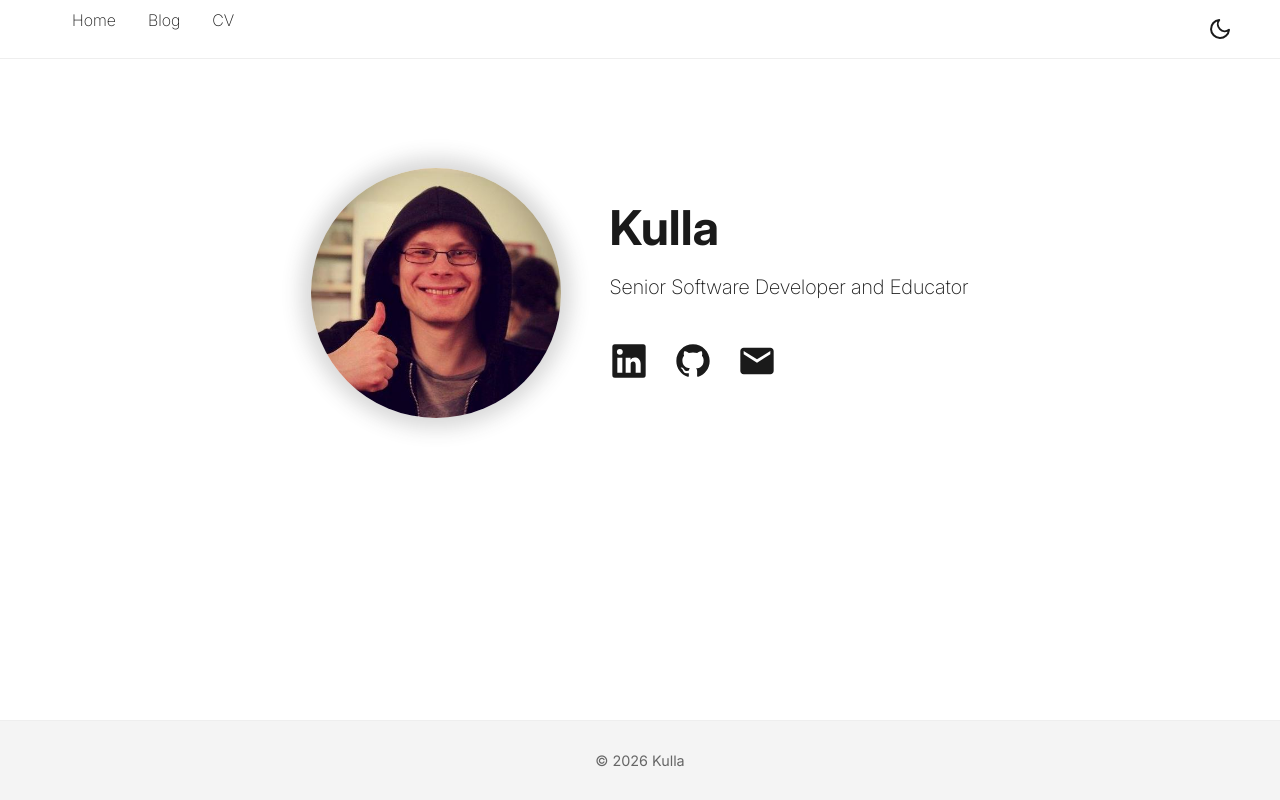
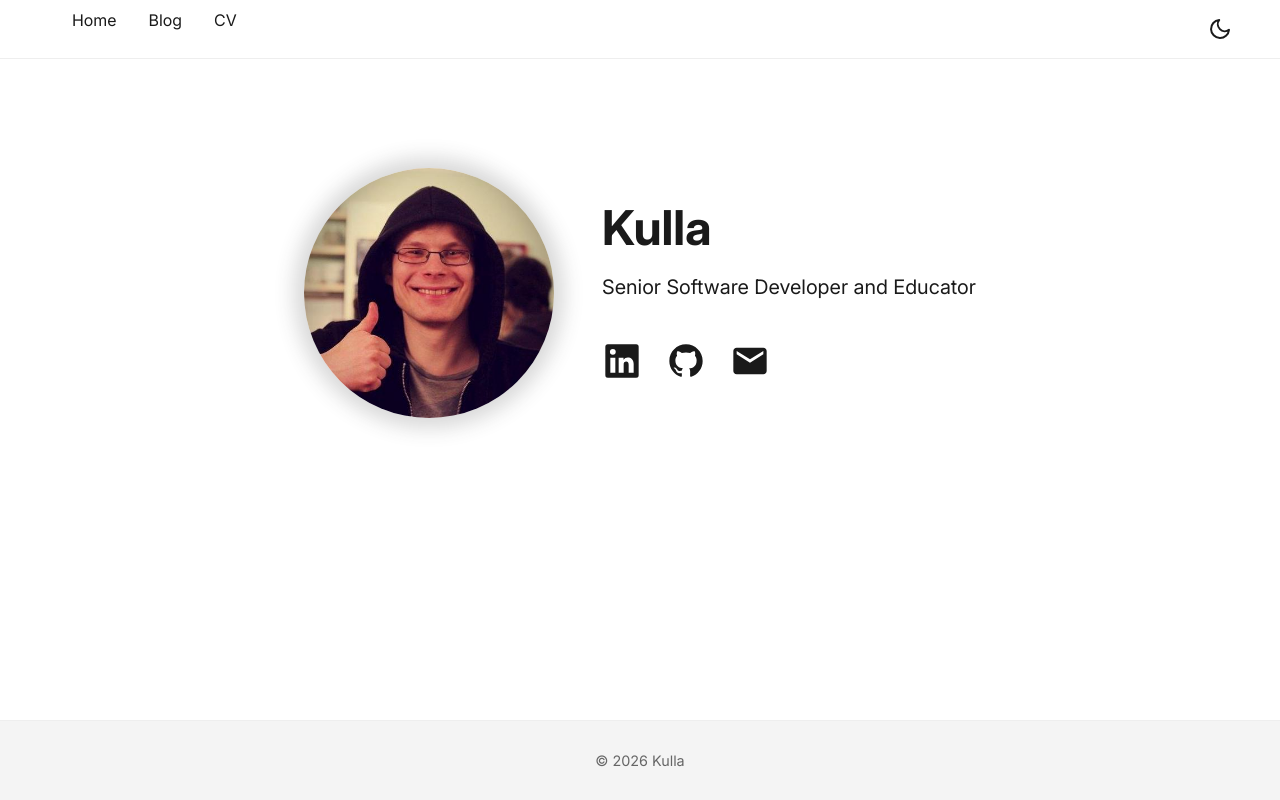
Before and after one commit to kulla/homepage, an Astro site: page / in a window 1280 px wide. Built offline with nearby package versions, Linux system fonts and the light colour scheme; Astro itself is replaced by a stand-in of ours.

Commit message:
fix(style): remove font-weight

```diff
--- a/src/components/Hero.astro
+++ b/src/components/Hero.astro
@@ -88,7 +88,6 @@ const { name, tagline, twitter, linkedin, scholar, email, github, x, bluesky } =
     font-size: 1.25rem;
     color: var(--color-text);
     margin: 1.2rem 0 2.4rem 0;
-    font-weight: 200;
   }
 
   @media (max-width: 960px) {
--- a/src/components/Navigation.astro
+++ b/src/components/Navigation.astro
@@ -158,7 +158,6 @@
     text-decoration: none;
     padding: 1.25rem 2rem;
     font-size: 1.1rem;
-    font-weight: 200;
     transition: all var(--transition-fast);
     border-bottom: 1px solid rgba(0, 0, 0, 0.05);
   }
```
